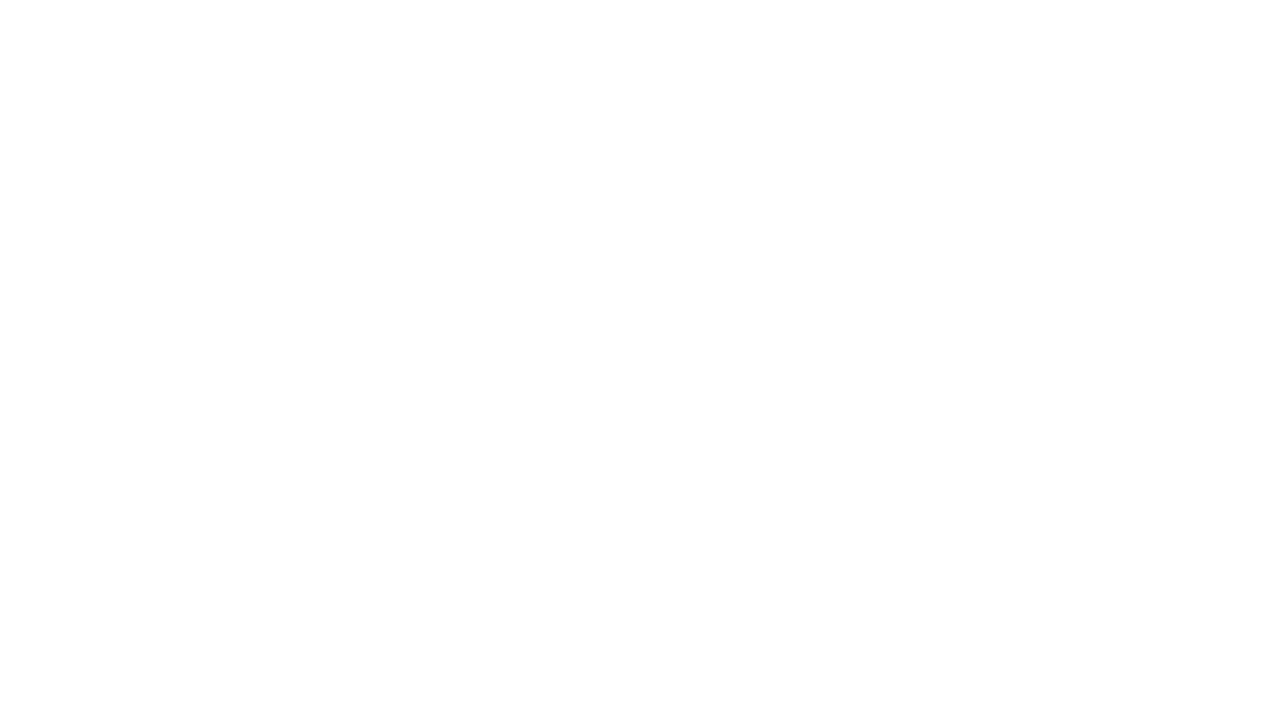
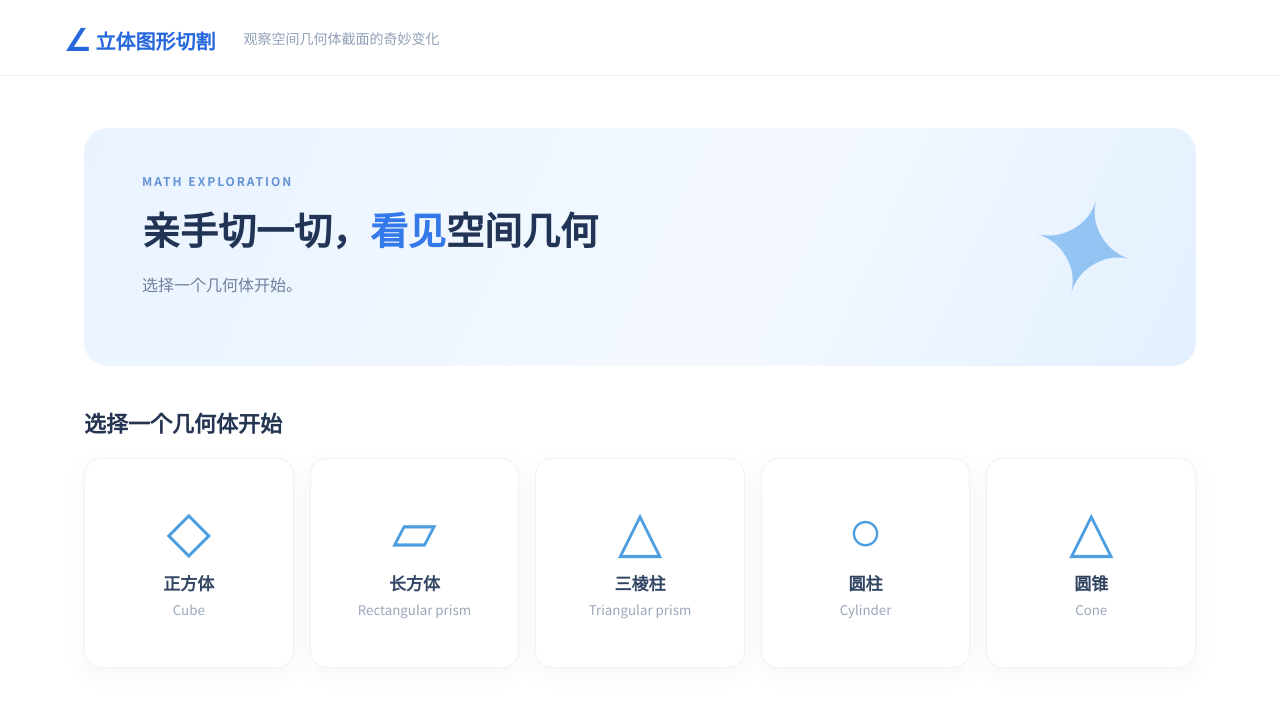
Before and after one commit to OwenYyds/3D-geometry-cutting-simulator, a Vue app: page / in a window 1280 px wide. Shown: the top 706 px of the page. Built offline with nearby package versions, Linux system fonts and the light colour scheme.

Commit message:
alter tag

```diff
--- a/src/App.vue
+++ b/src/App.vue
@@ -23,3 +23,4 @@ function resetScene(){const preset=cuttingPresets.find(p=>p.id===activePreset.va
 function home(){dispose();selected.value=null}function resize(){if(!ready||!host.value)return;camera.aspect=host.value.clientWidth/host.value.clientHeight;camera.updateProjectionMatrix();renderer.setSize(host.value.clientWidth,host.value.clientHeight)}function renderLoop(){frame=requestAnimationFrame(renderLoop);controls?.update();renderer?.render(scene,camera)}function dispose(){cancelAnimationFrame(frame);cancelAnimationFrame(cameraFrame);if(renderer){renderer.dispose();renderer.domElement.remove()}ready=false}
 onBeforeUnmount(()=>{dispose();window.removeEventListener('resize',resize)})
 </script>
+<template><main><header><div class="brand"><span>∠</span> 立体图形切割</div><p>观察空间几何体截面的奇妙变化</p><button v-if="selected" class="home-btn" @click="home">← 返回首页</button></header><section v-if="!selected" class="home"><div class="hero"><div><span class="eyebrow">MATH EXPLORATION</span><h1>亲手切一切，<em>看见</em>空间几何</h1><p>选择一个几何体开始。</p></div><div class="hero-shape">✦</div></div><h2>选择一个几何体开始</h2><div class="cards"><button v-for="g in geometries" :key="g.id" class="geometry-card" @click="openShape(g.id)"><span class="shape-icon">{{g.icon}}</span><strong>{{g.name}}</strong><small>{{g.subtitle}}</small></button></div></section><section v-else class="lab"><aside><div class="breadcrumb">几何实验 / {{selectedName}}</div><h2>{{selectedName}}切割实验</h2><p>选择{{ selectedName }}预设，查看真实三维求交得到的截面。</p><div class="panel"><label class="toggle"><input v-model="showSection" @change="section.visible=showSection;sectionEdge.visible=showSection" type="checkbox"> 显示切割面</label><button class="home-btn reset" @click="resetScene">重置视角</button></div><div class="panel"><h3>{{ selectedName }}预设</h3><div class="presets preset-grid"><button v-for="p in visiblePresets" :key="p.id" :class="{active:activePreset===p.id}" @click="loadCuttingPreset(p)"><span>{{p.name}}</span></button></div></div><div class="tip">💡 可继续拖动鼠标，从任意角度观察真实截面。</div></aside><div ref="host" class="viewer"><div class="viewer-label"><span></span> 真实几何截面</div><div class="controls-hint">拖拽旋转 · 滚轮缩放</div></div></section></main></template>
```
